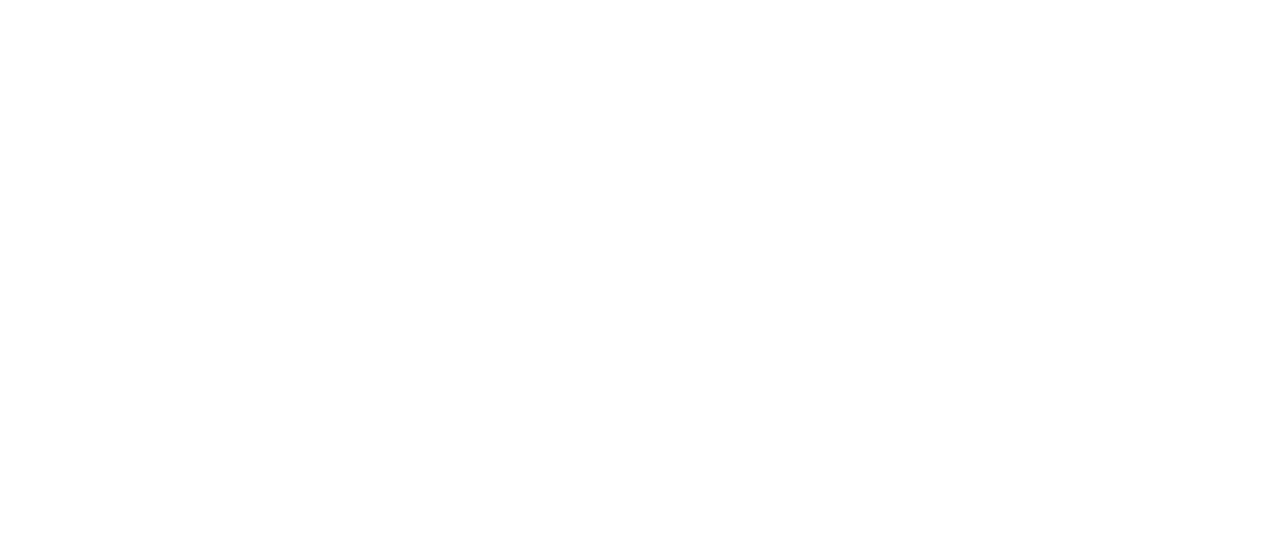
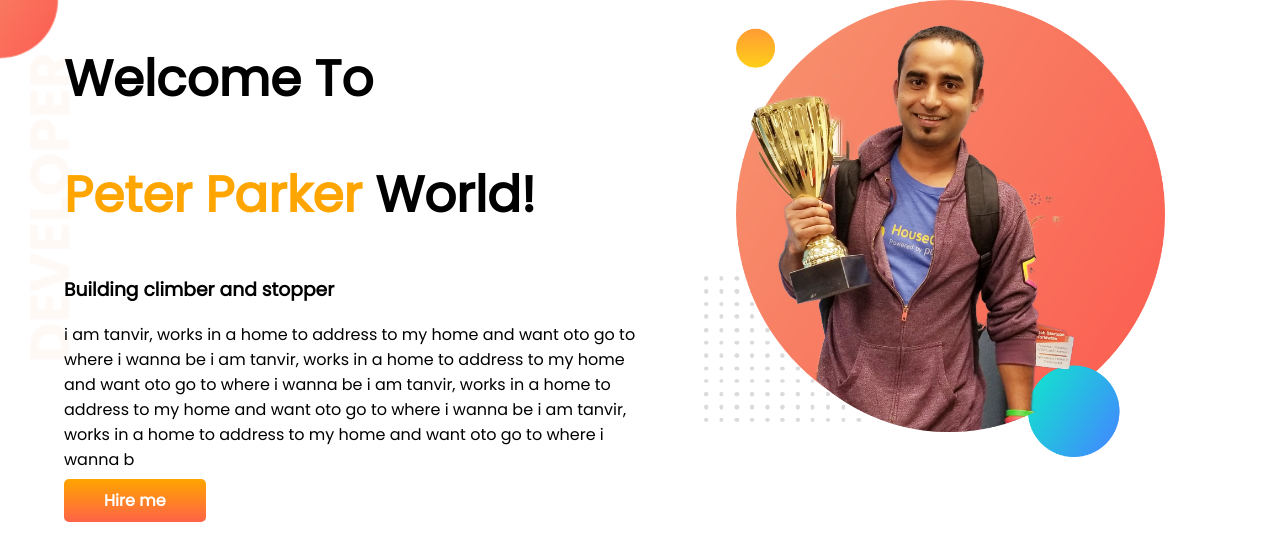
Before and after one commit to tanvir122/developer-portfolio, a plain HTML site: page index.html in a window 1280 px wide. Drawn offline with Linux system fonts and the light colour scheme.

Commit message:
top banner added

```diff
--- a/index.html
+++ b/index.html
@@ -5,9 +5,24 @@
     <meta http-equiv="X-UA-Compatible" content="IE=edge">
     <meta name="viewport" content="width=device-width, initial-scale=1.0">
     <title>Tanvir portfolio</title>
+    <link rel="preconnect" href="https://fonts.googleapis.com">
+    <link rel="preconnect" href="https://fonts.gstatic.com" crossorigin>
+    <link href="https://fonts.googleapis.com/css2?family=Poppins&display=swap" rel="stylesheet">
     <link rel="stylesheet" href="style.css">
 </head>
 <body>
+   <section class="top-banner">
+    <div class="half-width">
+        <h1>Welcome To</h1>
+    <h1> <span class="orange-color">Peter Parker</span>  World!</h1>
+    <h3>Building climber and stopper</h3>
+    <p>i am tanvir, works in a home to address to my home and want oto go to where i wanna be i am tanvir, works in a home to address to my home and want oto go to where i wanna be i am tanvir, works in a home to address to my home and want oto go to where i wanna be i am tanvir, works in a home to address to my home and want oto go to where i wanna b</p>
+    <a class="link-button" target="_blank" href="https://github.com/">Hire me</a>
+    </div>
+    <div class="half-width">
+        <img src="images/jhankar.png" alt="jhankar mahbub picture">
+    </div>
+   </section>
 
 </body>
 </html>
--- a/style.css
+++ b/style.css
@@ -0,0 +1,35 @@
+body{
+    font-family: 'Poppins', sans-serif;
+    margin: 0;
+}
+h1{
+     font-size: 50px;
+    }
+
+.orange-color{
+    color: orange;
+}
+section{
+    display: flex;
+}
+.half-width{
+    width: 50%;
+    padding-left: 5%;
+}
+.half-width img{
+    width: 80%;
+}
+.link-button{
+    text-decoration: none;
+    background-image: linear-gradient(orange,tomato);
+    padding: 10px 40px;
+    color: white;
+    font-weight: 700;
+    border-radius: 5px;
+
+}
+
+.top-banner{
+    background-image: url(images/top-banner.png);
+    background-repeat: no-repeat;
+}
```
Also changed, not shown: images/dream-bg.png (added), images/exp-bg.png (added), images/jhankar.png (added), images/jhankar2.png (added), images/my-bg.png (added), images/my-bg2.png (added), images/top-banner.png (added), 7 other files.
